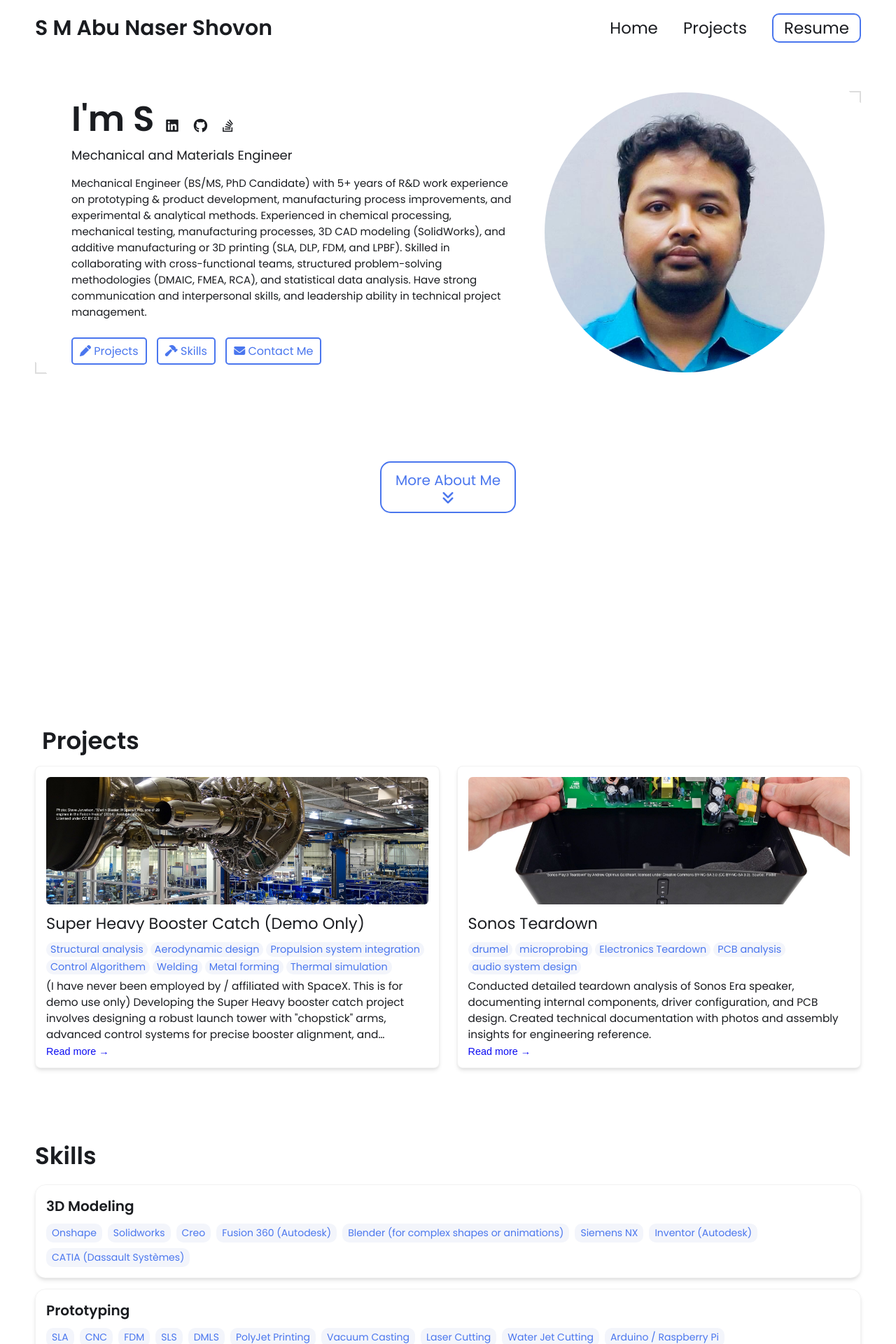
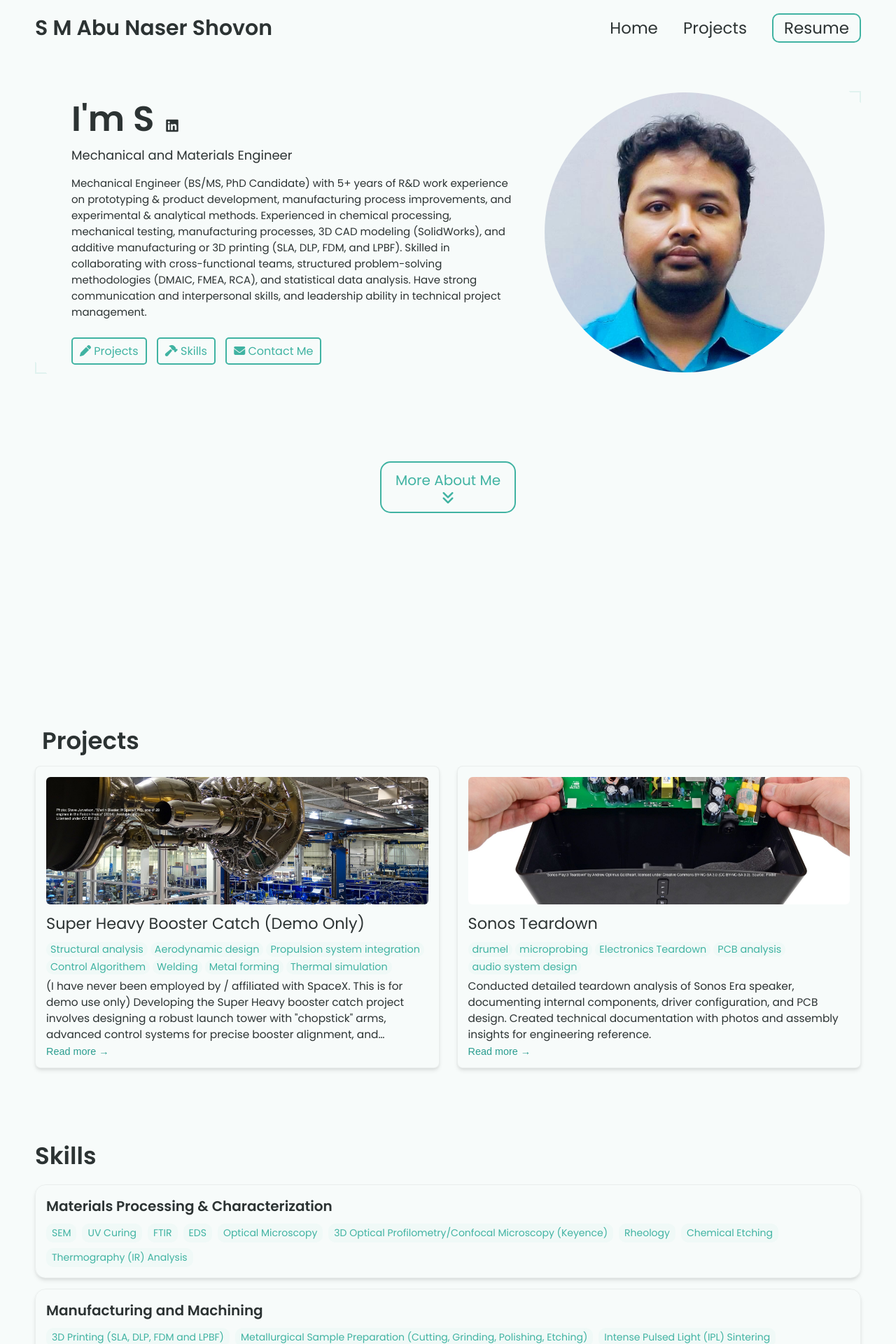
Before and after one commit to smanshovon/smshovon.github.io, a Jekyll site: the page built from index.html, in a window 1280 px wide. Shown: the top 1920 px of the page at 70% size. Built offline with Jekyll 4.4.1, drawn with Linux system fonts in a browser that asks for light colours; some of the changed text lies outside the part shown.

Commit message:
Update _config.yml

```diff
--- a/_config.yml
+++ b/_config.yml
@@ -24,15 +24,15 @@ profile_image: ./assets/images/profile-image/Shovon.jpeg
 
 # Link your resume
 # You can place your resume in assets/resume/{resume.pdf or add external link such as pdf saved in google drive
-resume-url: https://drive.google.com/file/d/13Z3duVzh-gguPU5r03oJVEE6rV9rd3DS/view?usp=sharing # or /assets/resume/resume.pdf
+resume-url: ./assets/resume/Resume_Shovon.pdf # or /assets/resume/resume.pdf
 
 
 # Set up external links - this will show up as small icons next to your name.
 
 external-links:    # input only your own url slug. The icons with missing entries will not appear.
-  linkedin: test    # https://www.linkedin.com/in/{your url slug}
-  github: leea12    # https://github.com/{your url slug}
-  stackoverflow: test      # https://stackoverflow.com/users/{your url slug}
+  linkedin: https://www.linkedin.com/in/s-m-abu-naser-shovon/   # https://www.linkedin.com/in/{your url slug}
+  github:   # https://github.com/{your url slug}
+  googlescholar: https://scholar.google.com/citations?user=2HlVg2wAAAAJ&hl=en      # https://stackoverflow.com/users/{your url slug}
   medium:            # https://medium.com/@{your url slug}
   x-twitter:   # https://x.com/{your url slug}
   threads:            # https://threads.net/@{your url slug}
@@ -44,61 +44,57 @@ external-links:    # input only your own url slug. The icons with missing entrie
 
 # Skills Section - Add the list of your Skills by categories/tools. The indentation for each level needs to be precise.
 skills:
-  - category: 3D Modeling
+  - category: Materials Processing & Characterization
     tools:
-    - Onshape
-    - Solidworks
-    - Creo
-    - Fusion 360 (Autodesk)
-    - Blender (for complex shapes or animations)
-    - Siemens NX
-    - Inventor (Autodesk)
-    - CATIA (Dassault Systèmes)
-  - category: Prototyping
+    - SEM
+    - UV Curing
+    - FTIR
+    - EDS
+    - Optical Microscopy
+    - 3D Optical Profilometry/Confocal Microscopy (Keyence)
+    - Rheology
+    - Chemical Etching
+    - Thermography (IR) Analysis
+  - category: Manufacturing and Machining
     tools:
-    - SLA
-    - CNC
-    - FDM
-    - SLS
-    - DMLS
-    - PolyJet Printing
-    - Vacuum Casting
-    - Laser Cutting
-    - Water Jet Cutting
-    - Arduino / Raspberry Pi
-    - Breadboarding for circuit testing
-  - category: Design Standards / Practices
+    - 3D Printing (SLA, DLP, FDM and LPBF)
+    - Metallurgical Sample Preparation (Cutting, Grinding, Polishing, Etching)
+    - Intense Pulsed Light (IPL) Sintering
+    - Instron Mechanical Testing (Tensile, Compression, 3-Point Bending)
+    - Transient Liquid Phase (TLP) Heat Treatment
+  - category: Design and Drawing
     tools:
-    - GD&T ASME Y14
-    - ISO fits and tolerances
-    - PLM (PTC Windchill / Arena)
-  - category: PCB Design
+    - AutoCAD
+    - SolidWorks
+  - category: Computing, Simulation, Programming, and Finite Element Analysis
     tools:
-    - Altium Designer
-    - Altium
-    - Eagle
-    - KiCad
-  - category: Problem Solving / Risk Management
+    - MATLAB
+    - ABAQUS
+  - category: Documentation and Statistical Data Analysis
     tools:
-    - Root Cause Analysis (e.g., 5 Whys, Fishbone Diagram)
-    - DFMEA / PFMEA
-    - Six Sigma methodologies
-    - Shain Red-X
-
+    - Microsoft Office (Word, Excel, PowerPoint)
+    - Origin 50
+    - Minitab
+    - Statistical Methods (ANOVA, Regression, T-Tests, DOEs)
+  - category: Problem Solving Analysis
+    tools:
+    - Data-Driven Troubleshooting
+    - Failure Root-Cause Analysis (FMEA & RCA)
+    - DMAIC
 
 # Contact Form Setup. Setup an account and copy over the key. When someone fills out the form, it will be received in your email.
-formspree-key:   https://formspree.io/f/{8-digit key}
+formspree-key:   https://formspree.io/f/moeejveg
 
 
 
 # Active theme (Updatethis to switch themes). Make sure to keep the indentation the samne.
 colors: # this is the basic theme
-  text: "#1a1c20"
-  border: "#ddd"
-  link: "#4a76ee"
-  highlight: "#0c0cf2"
-  background: "#ffffff"
-  light_background: "#f3f5fb"
+  text: "#2c3333"
+  border: "#e0f2ef"
+  link: "#40b3a2"
+  highlight: "#2a9d8f"
+  background: "#f7fbfa"
+  light_background: "#f0f9f7"
 
 # A few examples.
 basic theme:
```
